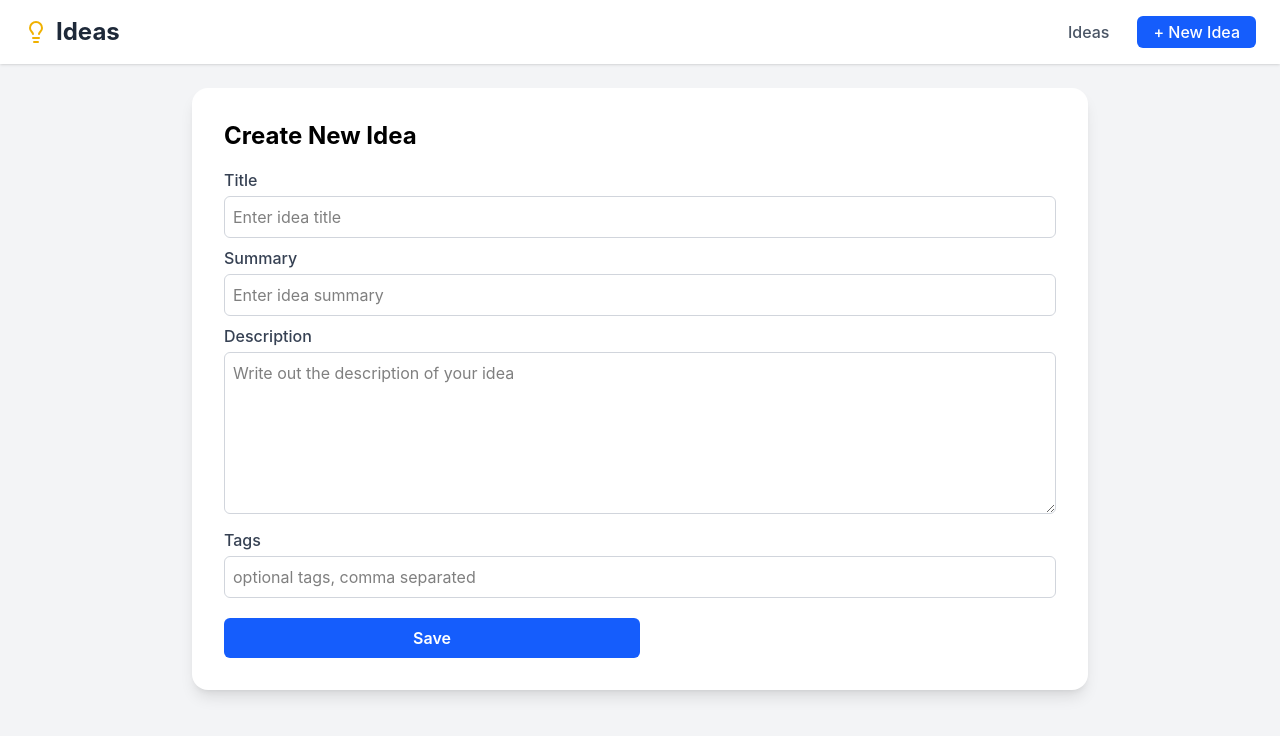
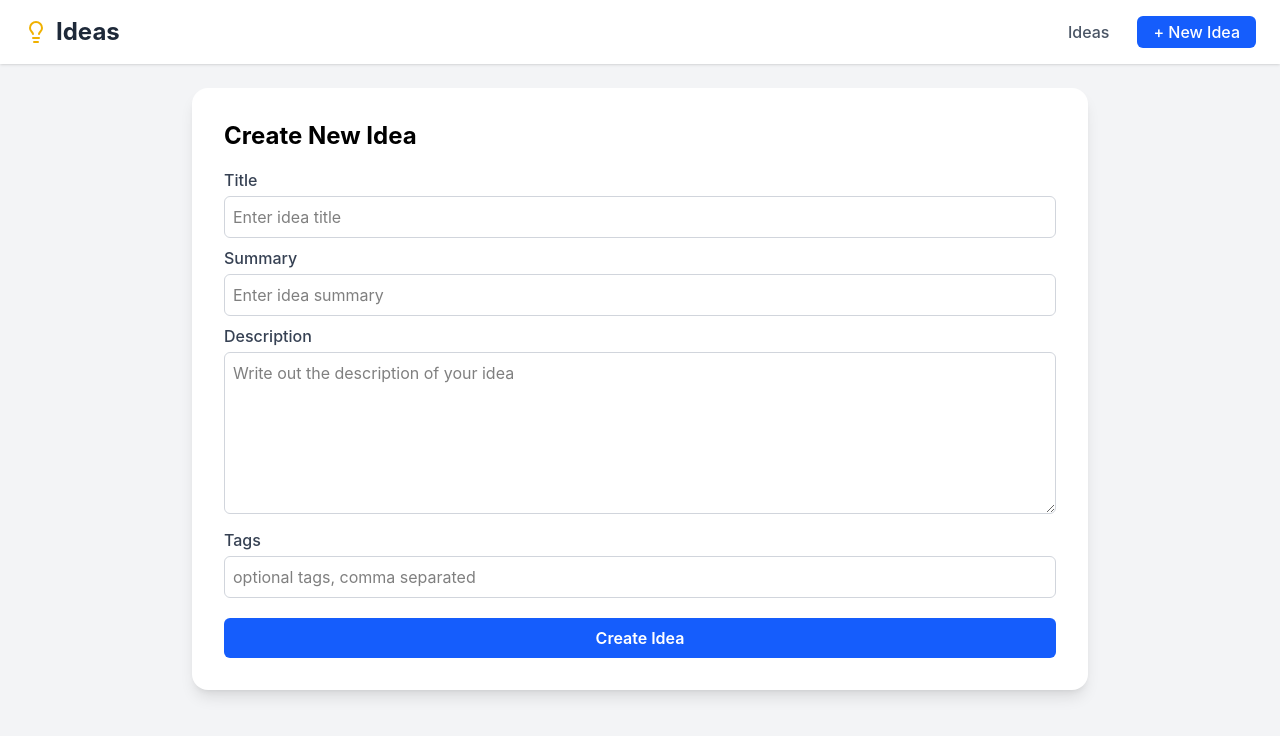
Before and after one commit to kennzuki/idea-dev, a React (Vite) app: page /ideas/new in a window 1280 px wide. Shown: the top 736 px of the page. Built offline with nearby package versions, Linux system fonts and the light colour scheme.

Commit message:
create idea function and form mutation

```diff
--- a/src/api/ideas.ts
+++ b/src/api/ideas.ts
@@ -6,3 +6,13 @@ export const fetchIdea = async (ideas: string): Promise<Idea> => {
   const res = await api.get(`/ideas`);
   return res.data;
 };
+
+export const createIdea = async (newIdea: {
+  title: string;
+  summary: string;
+  description: string;
+  tags: string[];
+}): Promise<Idea> => {
+  const res = await api.post('/ideas',{... newIdea,createdAt: new Date().toISOString()});
+  return res.data
+}
--- a/src/routes/ideas/new/index.tsx
+++ b/src/routes/ideas/new/index.tsx
@@ -1,10 +1,12 @@
-import { createFileRoute, useNavigate } from '@tanstack/react-router'
-import type { Idea } from '@/types';
+import { createFileRoute, useNavigate } from '@tanstack/react-router';
+import { createIdea } from '@/api/ideas';
 import { useState } from 'react';
+import { useMutation } from '@tanstack/react-query';
+
 
 export const Route = createFileRoute('/ideas/new/')({
   component: RouteComponent,
-})
+});
 
 function RouteComponent() {
   const navigate = useNavigate();
@@ -13,11 +15,30 @@ function RouteComponent() {
   const [summary, setSummary] = useState('');
   const [tags, setTags] = useState('');
 
-  return  <div className='space-y-4'>
+const{mutateAsync,isPending}=useMutation({
+  mutationFn: createIdea,
+  onSuccess: () => {
+    navigate({to:'/ideas'})
+  }
+})
+
+  const handleSubmit = async (e: React.FormEvent<HTMLFormElement>) => {
+    e.preventDefault();
+    if(!title || !summary || !description || !tags) return alert('Please fill out all fields')
+    try {
+      await mutateAsync({ title, summary, description, tags: tags.split(',').map((tag) => tag.trim()).filter((tag) => tag !== '') });
+    } catch (error) {
+      console.error(error);
+      alert('Error creating idea');
+    }
+  }
+
+  return (
+    <div className='space-y-4'>
       <div className='flex justify-between items-center mb-4'>
         <h1 className='text-2xl font-bold'>Create New Idea</h1>
       </div>
-      <form  className='space-y-2'>
+      <form onSubmit={handleSubmit} className='space-y-2'>
         <div>
           <label
             htmlFor='title'
@@ -28,7 +49,8 @@ function RouteComponent() {
           <input
             id='title'
             type='text'
-
+            value={title}
+            onChange={(e) => setTitle(e.target.value)}
             className='w-full border border-gray-300 rounded-md p-2 focus:outline-none focus:ring-2 focus:ring-blue-500'
             placeholder='Enter idea title'
           />
@@ -44,7 +66,8 @@ function RouteComponent() {
           <input
             id='summary'
             type='text'
-
+            value={summary}
+            onChange={(e) => setSummary(e.target.value)}
             className='w-full border border-gray-300 rounded-md p-2 focus:outline-none focus:ring-2 focus:ring-blue-500'
             placeholder='Enter idea summary'
           />
@@ -59,7 +82,8 @@ function RouteComponent() {
           </label>
           <textarea
             id='body'
-
+            value={description}
+            onChange={(e) => setDescription(e.target.value)}
             rows={6}
             className='w-full border border-gray-300 rounded-md p-2 focus:outline-none focus:ring-2 focus:ring-blue-500'
             placeholder='Write out the description of your idea'
@@ -76,21 +100,23 @@ function RouteComponent() {
           <input
             id='tags'
             type='text'
-
+            value={tags}
+            onChange={(e) => setTags(e.target.value)}
             className='w-full border border-gray-300 rounded-md p-2 focus:outline-none focus:ring-2 focus:ring-blue-500'
             placeholder='optional tags, comma separated'
           />
         </div>
 
-        <div className='mt-5 mx-auto text-center'>
+        <div className='mt-5'>
           <button
             type='submit'
-
-            className='block w-1/2 bg-blue-600 hover:bg-blue-700 text-white font-semibold px-6 py-2 rounded-md transition disabled:opacity-50 disabled:cursor-not-allowed'
+            disabled={isPending}
+            className='block w-full bg-blue-600 hover:bg-blue-700 text-white font-semibold px-6 py-2 rounded-md transition disabled:opacity-50 disabled:cursor-not-allowed'
           >
-            Save
+            {isPending ? 'Creating...' : 'Create Idea'}
           </button>
         </div>
       </form>
     </div>
+  );
 }
```
